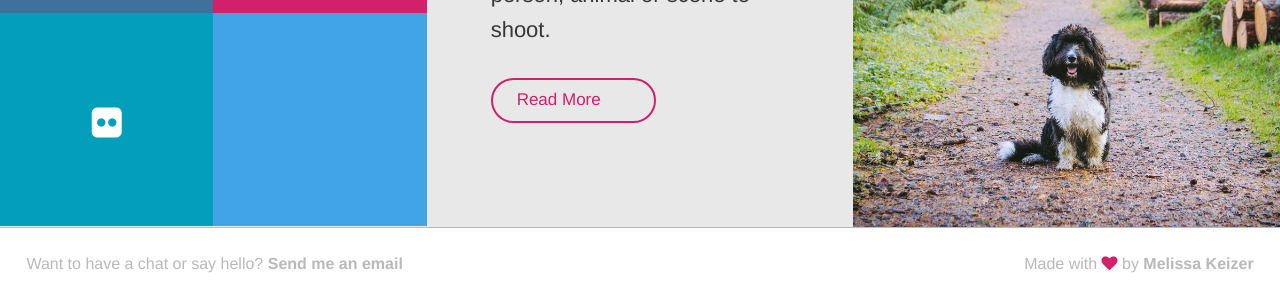
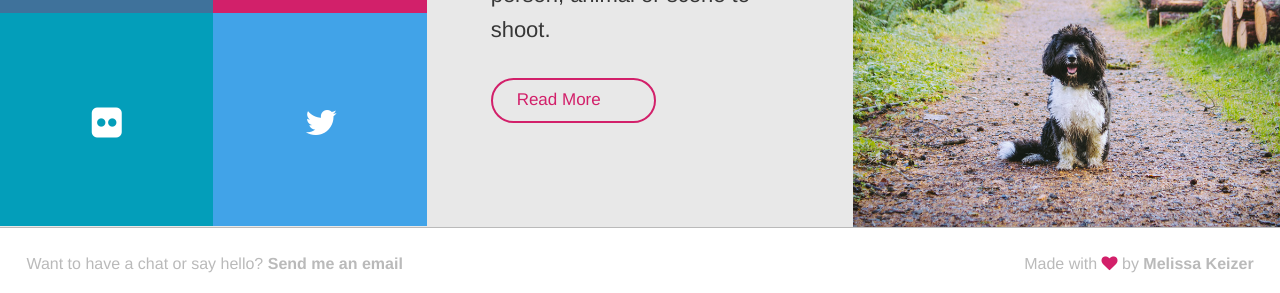
Before and after one commit to melissakeizer/melissakeizer.com, a Jekyll site: the page built from index.html, in a window 1280 px wide. Shown: the part 1182-1475 px from the top of the page. Built offline with Jekyll 4.4.1, drawn with Linux system fonts in a browser that asks for light colours; nearby versions of some CDN libraries.

Commit message:
twitter icon added back in

```diff
--- a/index.html
+++ b/index.html
@@ -50,7 +50,7 @@ selected: home
         <i class="fa fa-flickr"></i>
       </a>
       <a href="{{ site.twitter }}" class="twitter">
-        <i class="c"></i>
+        <i class="fa fa-twitter"></i>
       </a>
     </li>
     <li>
```
Also changed, not shown: 2 other files.
